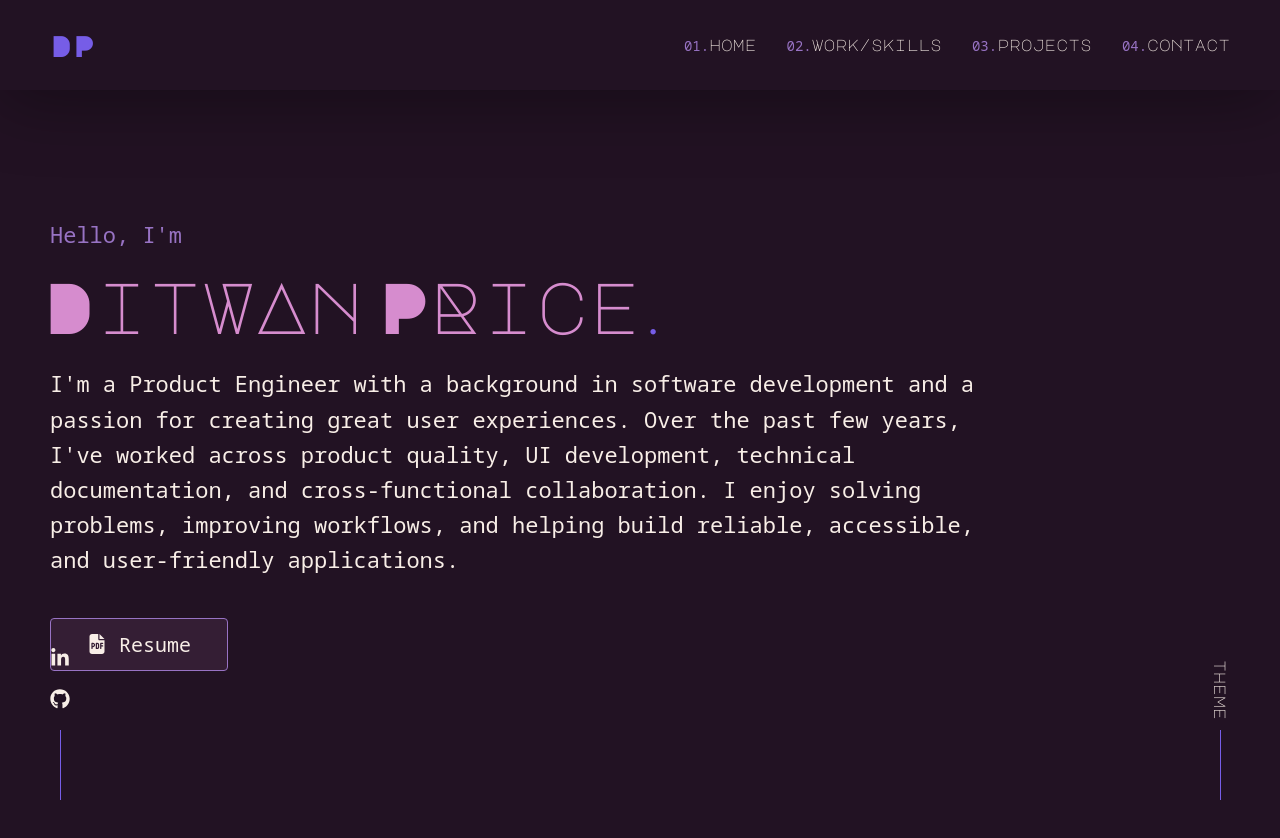
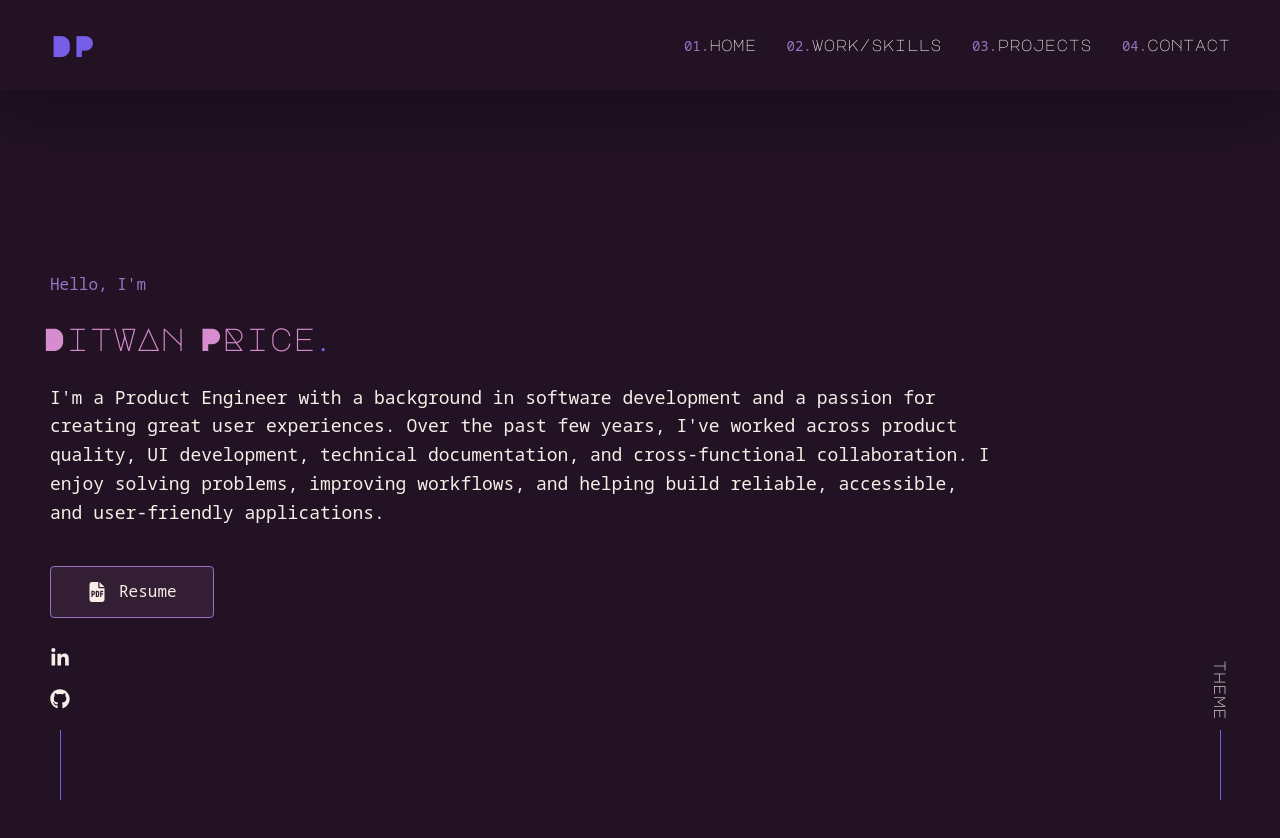
Before and after one commit to DitwanP/portfolio_v2, a React (Vite) app: page / in a window 1280 px wide. Shown: the top 838 px of the page. Built offline with nearby package versions, Linux system fonts and the light colour scheme.

Commit message:
Adjust font sizes accross pages in desktop mode

```diff
--- a/src/scss/contact.scss
+++ b/src/scss/contact.scss
@@ -129,4 +129,21 @@
       }
     }
   }
+
+  @media (min-width: sizes.$tablet + 1px) {
+    .title h1 {
+      font-size: 3.2rem;
+      line-height: 1.25;
+    }
+
+    .contact-statement p {
+      font-size: 1.8rem;
+      line-height: 1.6;
+    }
+
+    .email-button a h3 {
+      font-size: 1.6rem;
+      line-height: 1.6;
+    }
+  }
 }
--- a/src/scss/home.scss
+++ b/src/scss/home.scss
@@ -185,3 +185,28 @@
     }
   }
 }
+
+@media (min-width: sizes.$tablet + 1px) {
+  .home-content {
+    .greeting h2,
+    .resume-button a h3 {
+      font-size: 1.6rem;
+      line-height: 1.6;
+    }
+
+    .name .firstName h1,
+    .name .lastName h1 {
+      font-size: 3.2rem;
+      line-height: 1.25;
+
+      span {
+        font-size: 1.8rem;
+      }
+    }
+
+    .about-me h3 {
+      font-size: 1.8rem;
+      line-height: 1.6;
+    }
+  }
+}
--- a/src/scss/projects.scss
+++ b/src/scss/projects.scss
@@ -47,4 +47,11 @@
       }
     }
   }
+
+  @media (min-width: sizes.$tablet + 1px) {
+    .projects-container .title h1 {
+      font-size: 3.2rem;
+      line-height: 1.25;
+    }
+  }
 }
--- a/src/scss/projectsList.scss
+++ b/src/scss/projectsList.scss
@@ -103,6 +103,11 @@
             font-family: fonts.$NotoSansMono;
             font-size: 2.4rem;
 
+            @media (min-width: sizes.$tablet + 1px) {
+              font-size: 1.6rem;
+              line-height: 1.6;
+            }
+
             @media (max-width: sizes.$tablet) {
               font-size: clamp(16px, 2.6rem, 32px);
             }
@@ -151,6 +156,11 @@
           @media (max-width: sizes.$tablet) {
             font-size: clamp(12px, 1.8rem, 30px);
           }
+
+          @media (min-width: sizes.$tablet + 1px) {
+            font-size: 1.8rem;
+            line-height: 1.6;
+          }
         }
 
         .project-tools {
@@ -167,6 +177,11 @@
             padding: 0.5rem 1.2rem;
             border-radius: 0.5rem;
 
+            @media (min-width: sizes.$tablet + 1px) {
+              font-size: 1.6rem;
+              line-height: 1.5;
+            }
+
             @media (max-width: sizes.$tablet) {
               font-size: clamp(12px, 1.8rem, 30px);
             }
--- a/src/scss/work-and-skills.scss
+++ b/src/scss/work-and-skills.scss
@@ -173,4 +173,33 @@
       }
     }
   }
+
+  @media (min-width: sizes.$tablet + 1px) {
+    .work-container .title h1,
+    .skills-container .title h1 {
+      font-size: 3.2rem;
+      line-height: 1.25;
+    }
+
+    .work-container .work .job {
+      .label {
+        font-size: 1.6rem;
+        line-height: 1.6;
+      }
+
+      .info {
+        font-size: 1.8rem;
+        line-height: 1.6;
+      }
+
+      .details ul span {
+        font-size: 1.8rem;
+      }
+    }
+
+    .skills-container .skills .skill {
+      font-size: 1.6rem;
+      line-height: 1.5;
+    }
+  }
 }
```
